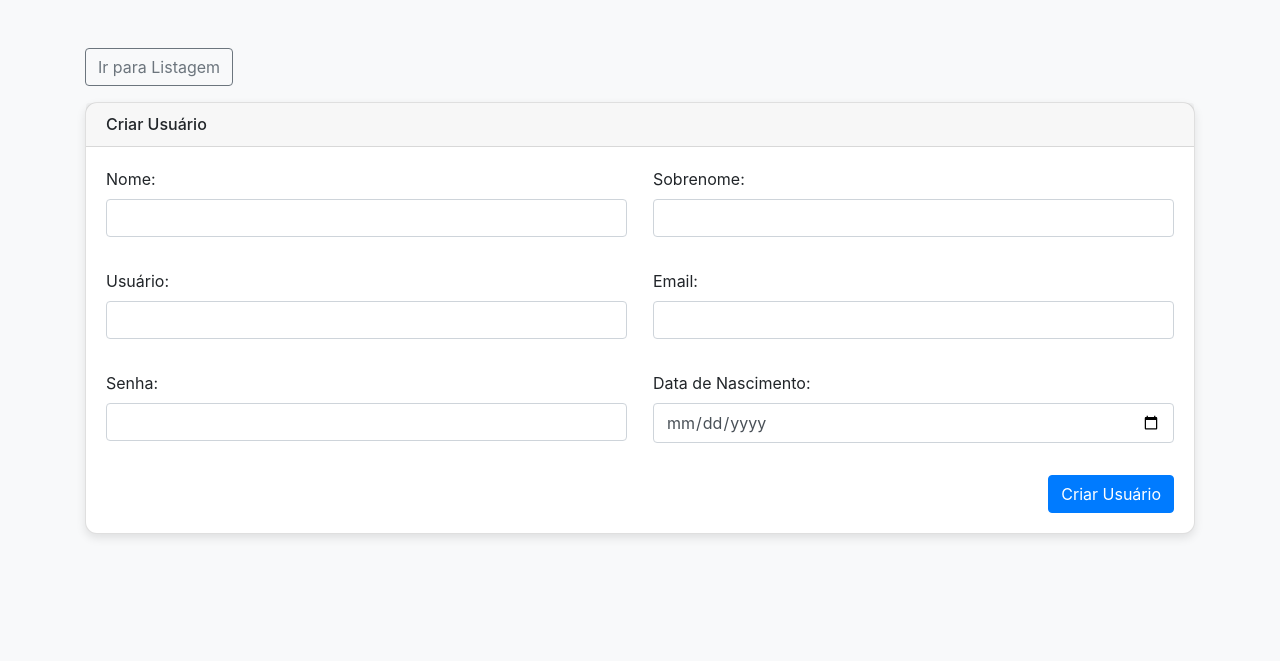
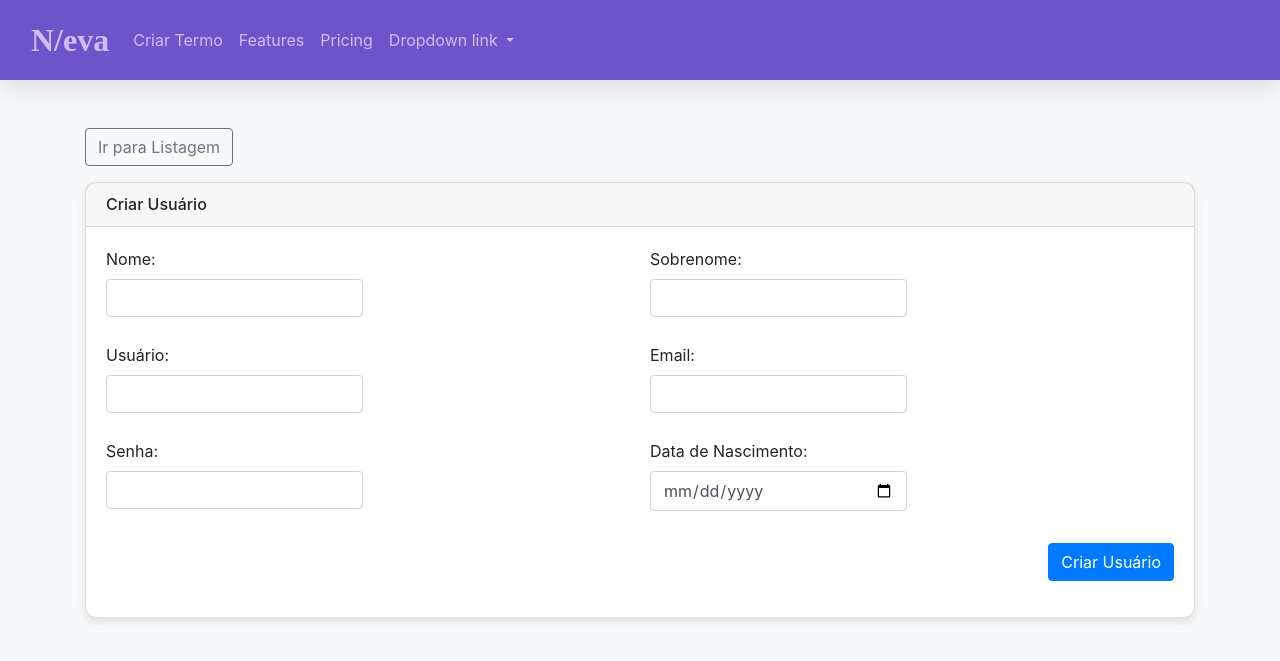
Before and after one commit to ricardo006/crudphp, a PHP site: page / in a window 1280 px wide. Shown: the top 661 px of the page. Run offline with PHP 8.4, Linux system fonts and the light colour scheme; some libraries are stand-ins or nearby versions.

Commit message:
Ajustes CRUD

```diff
--- a/conexao.php
+++ b/conexao.php
@@ -9,4 +9,5 @@
 if ($conn->connect_error) {
     die("Conexão deu erro: " . $conn->connect_error);
 }
+
 ?>
--- /dev/null
+++ b/css/styles.css
@@ -0,0 +1,29 @@
+.navbar {
+    background-color: #6c55c9;
+    height: 80px;
+    box-shadow: rgba(100, 100, 111, 0.2) 0px 7px 29px 0px;
+}
+
+.navbar a.navbar-brand {
+    color: #d4bbfc;
+    font-size: 32px;
+    font-weight: 800;
+    font-family: 'Poppins';
+}
+
+.navbar-collapse ul li a {
+    color: #d4bbfc;
+}
+
+/* style.css */
+.card {
+    width: 100%;
+    border-radius: 12px;
+    box-shadow: 0px 4px 10px 0px rgba(0, 0, 0, 0.1);
+}
+
+.form-row {
+    display: grid;
+    grid-template-columns: repeat(2, 1fr);
+    gap: 10px;
+}
--- a/edit.php
+++ b/edit.php
@@ -1,5 +1,6 @@
 <?php
 include 'conexao.php';
+include 'views/header.php'; // Inclua o header.php
 
 if ($_SERVER["REQUEST_METHOD"] == "GET" && isset($_GET['id'])) {
     $id = $_GET['id'];
@@ -22,7 +23,6 @@ if ($_SERVER["REQUEST_METHOD"] == "GET" && isset($_GET['id'])) {
     echo "ID do usuário não inserido.";
     exit();
 }
-
 ?>
 
 <!DOCTYPE html>
@@ -57,7 +57,6 @@ if ($_SERVER["REQUEST_METHOD"] == "GET" && isset($_GET['id'])) {
 </head>
 
 <body>
-
     <div class="container">
         <a href="read.php" class="btn btn-outline-secondary mb-3">Ir para Listagem</a>
 
--- a/index.php
+++ b/index.php
@@ -1,66 +1,60 @@
+<?php include 'views/header.php'; ?>
+
 <!DOCTYPE html>
 <html lang="pt-br">
 
 <head>
     <meta charset="UTF-8">
-    <meta name="viewport" content="width=device-width, initial-scale=1.0">
+    <meta name="viewport" content="width=device-width, initial-scale=1, shrink-to-fit=no">
     <title>Criar Usuário</title>
     <link rel="stylesheet" href="https://maxcdn.bootstrapcdn.com/bootstrap/4.0.0/css/bootstrap.min.css">
-    <style>
-        .card {
-            border-radius: 12px;
-            box-shadow: 0px 4px 10px 0px rgba(0, 0, 0, 0.1);
-        }
-
-        .form-row {
-            display: grid;
-            grid-template-columns: repeat(2, 1fr);
-            gap: 16px;
-        }
-    </style>
+    <link rel="stylesheet" href="../styles.css">
 </head>
 
 <body class="bg-light">
-
     <div class="container mt-5">
         <a href="read.php" class="btn btn-outline-secondary mb-3">Ir para Listagem</a>
 
         <div class="card">
-
             <div class="card-header d-flex justify-content-between align-items-center">
                 <h6 class="card-title text-center mb-0">Criar Usuário</h6>
             </div>
             <div class="card-body">
-                <form action="create.php" method="post">
+                <form action="create.php" method="post" class="needs-validation" novalidate>
                     <div class="form-row">
-                        <div class="form-group col">
+                        <div class="form-group col-md-6">
                             <label for="nome">Nome:</label>
-                            <input type="text" name="nome" class="form-control" required>
+                            <input type="text" name="nome" class="form-control" required aria-label="Digite seu nome">
                         </div>
 
-                        <div class="form-group col">
+                        <div class="form-group col-md-6">
                             <label for="sobrenome">Sobrenome:</label>
-                            <input type="text" name="sobrenome" class="form-control" required>
+                            <input type="text" name="sobrenome" class="form-control" required
+                                aria-label="Digite seu sobrenome">
                         </div>
 
-                        <div class="form-group col">
+                        <div class="form-group col-md-6">
                             <label for="usuario">Usuário:</label>
-                            <input type="text" name="usuario" class="form-control" required>
+                            <input type="text" name="usuario" class="form-control" required
+                                aria-label="Digite seu usuário">
                         </div>
 
-                        <div class="form-group col">
+                        <div class="form-group col-md-6">
                             <label for="email">Email:</label>
-                            <input type="email" name="email" class="form-control" required>
+                            <input type="email" name="email" class="form-control" required
+                                aria-label="Digite seu email">
                         </div>
 
-                        <div class="form-group col">
+                        <div class="form-group col-md-6">
                             <label for="senha">Senha:</label>
-                            <input type="password" name="senha" class="form-control" required>
+                            <input type="password" name="senha" class="form-control" required
+                                aria-label="Digite sua senha">
                         </div>
 
-                        <div class="form-group col">
+                        <div class="form-group col-md-6">
                             <label for="data_nascimento">Data de Nascimento:</label>
-                            <input type="date" name="data_nascimento" class="form-control" required>
+                            <input type="date" name="data_nascimento" class="form-control" required
+                                aria-label="Digite sua data de nascimento">
                         </div>
                     </div>
 
--- a/read.php
+++ b/read.php
@@ -1,9 +1,9 @@
 <?php
 include 'conexao.php';
+include 'views/header.php'; // Inclua o header.php
 
 $sql = "SELECT * FROM usuarios";
 $result = $conn->query($sql);
-
 ?>
 
 <!DOCTYPE html>
@@ -14,6 +14,7 @@ $result = $conn->query($sql);
     <meta name="viewport" content="width=device-width, initial-scale=1.0">
     <title>Listagem de Usuários</title>
     <link rel="stylesheet" href="https://maxcdn.bootstrapcdn.com/bootstrap/4.0.0/css/bootstrap.min.css">
+    <link rel="stylesheet" href="../css/styles.css">
 </head>
 
 <body>
--- /dev/null
+++ b/views/header.php
@@ -0,0 +1,48 @@
+<head>
+    <meta charset="UTF-8">
+    <meta name="viewport" content="width=device-width, initial-scale=1.0">
+    <title>Sua Página</title>
+    <link rel="stylesheet" href="css/styles.css">
+</head>
+
+<nav class="navbar navbar-expand-lg bg-purple bg-body-tertiary">
+    <div class="container-fluid">
+        <a class="navbar-brand" href="#">N<span>/eva</span></a>
+        <button class="navbar-toggler" type="button" data-bs-toggle="collapse" data-bs-target="#navbarNavDropdown"
+            aria-controls="navbarNavDropdown" aria-expanded="false" aria-label="Toggle navigation">
+            <span class="navbar-toggler-icon"></span>
+        </button>
+
+        <div class="collapse navbar-collapse" id="navbarNavDropdown">
+            <ul class="navbar-nav">
+                <li class="nav-item">
+                    <a class="nav-link <?php echo isActive('index.php'); ?>" href="index.php">Criar Termo</a>
+                </li>
+                <li class="nav-item">
+                    <a class="nav-link <?php echo isActive('features.php'); ?>" href="features.php">Features</a>
+                </li>
+                <li class="nav-item">
+                    <a class="nav-link <?php echo isActive('pricing.php'); ?>" href="pricing.php">Pricing</a>
+                </li>
+                <li class="nav-item dropdown">
+                    <a class="nav-link dropdown-toggle" href="#" role="button" data-bs-toggle="dropdown"
+                        aria-expanded="false">
+                        Dropdown link
+                    </a>
+                    <ul class="dropdown-menu">
+                        <li><a class="dropdown-item" href="#">Action</a></li>
+                        <li><a class="dropdown-item" href="#">Another action</a></li>
+                        <li><a class="dropdown-item" href="#">Something else here</a></li>
+                    </ul>
+                </li>
+            </ul>
+        </div>
+    </div>
+</nav>
+
+<?php
+function isActive($page)
+{
+    return basename($_SERVER['PHP_SELF']) === $page ? 'active' : '';
+}
+?>
```
Also changed, not shown: views/footer.php (added, +42 -0 lines).
